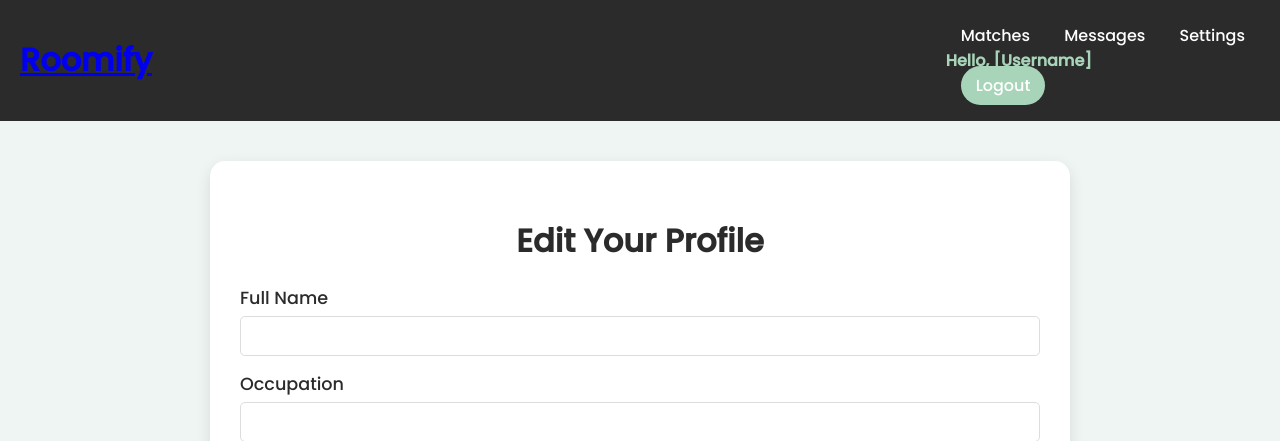
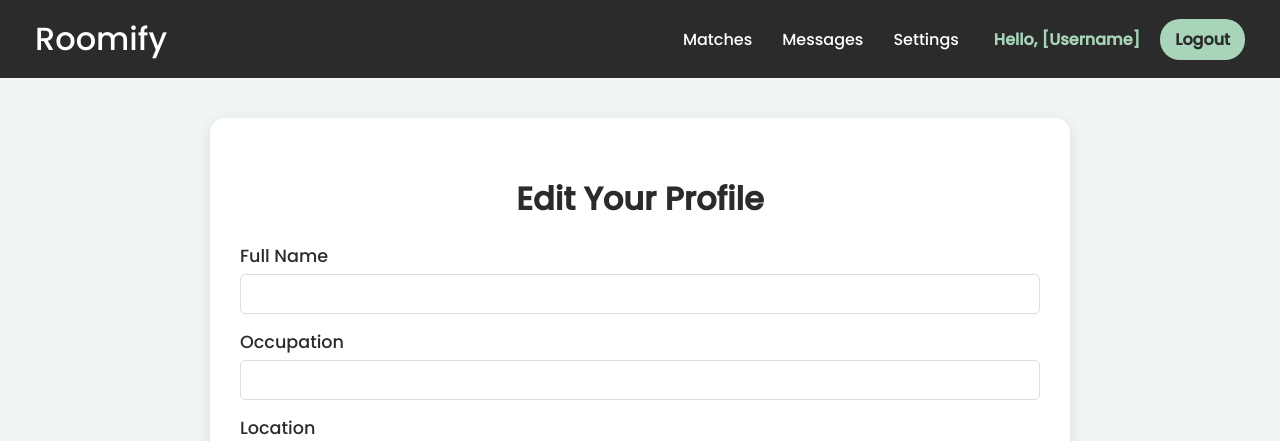
Before and after one commit to annapatel122/Roomify, a PHP site: page /html-pages/edit-profile.html in a window 1280 px wide. Shown: the top 441 px of the page. Run offline with PHP 8.4, Linux system fonts and the light colour scheme.

Commit message:
Edit profile css

```diff
--- a/Root/assets/css/style-edit.css
+++ b/Root/assets/css/style-edit.css
@@ -5,9 +5,9 @@ body {
     padding: 0;
     background-color: #eef5f2;
     color: #333;
+    min-height: 100vh;
     display: flex;
     flex-direction: column;
-    min-height: 100vh;
 }
 
 /* Navigation Bar */
@@ -18,6 +18,29 @@ body {
     display: flex;
     align-items: center;
     justify-content: space-between;
+    flex-shrink: 0;
+}
+
+.top-nav .logo a {
+    color: white;
+    text-decoration: none;
+    margin: 0 15px;
+    font-weight: 500;
+    transition: color 0.3s ease;
+}
+
+.top-nav .logo a:hover {
+    color: #a8d5ba;
+}
+
+.top-nav .logo h1 {
+    margin: 0;
+    font-size: 2rem;
+}
+
+.top-nav .nav-items {
+    display: flex;
+    align-items: center;
 }
 
 .top-nav .nav-items a {
@@ -32,21 +55,27 @@ body {
     background-color: #a8d5ba;
 }
 
-.top-nav .username {
+.top-nav .nav-items .username {
+    margin-left: 20px;
     color: #a8d5ba;
     font-weight: bold;
 }
+.top-nav .nav-items .username a:hover {
+    background-color: rgb(233, 241, 236)d5ba;
+}
 
-.top-nav .logout {
+.top-nav .nav-items .logout {
+    margin-left: 20px;
     background-color: #a8d5ba;
     color: #2b2b2b;
     padding: 8px 15px;
     border-radius: 20px;
+    text-decoration: none;
     font-weight: bold;
-    text-decoration: none;
+    transition: background-color 0.3s ease;
 }
 
-.top-nav .logout:hover {
+.top-nav .nav-items .logout:hover {
     background-color: #8bc6a9;
 }
 
--- a/Root/html-pages/edit-profile.html
+++ b/Root/html-pages/edit-profile.html
@@ -18,7 +18,7 @@
             <a href="#matches">Matches</a>
             <a href="#messages">Messages</a>
             <a href="#settings">Settings</a>
-            <div class="username">Hello, [Username]</div>
+            <div class="username">Hello, <span id="nav-username">[Username]</span></div>
             <a href="/logout" class="logout">Logout</a>
         </div>
     </header>
```
